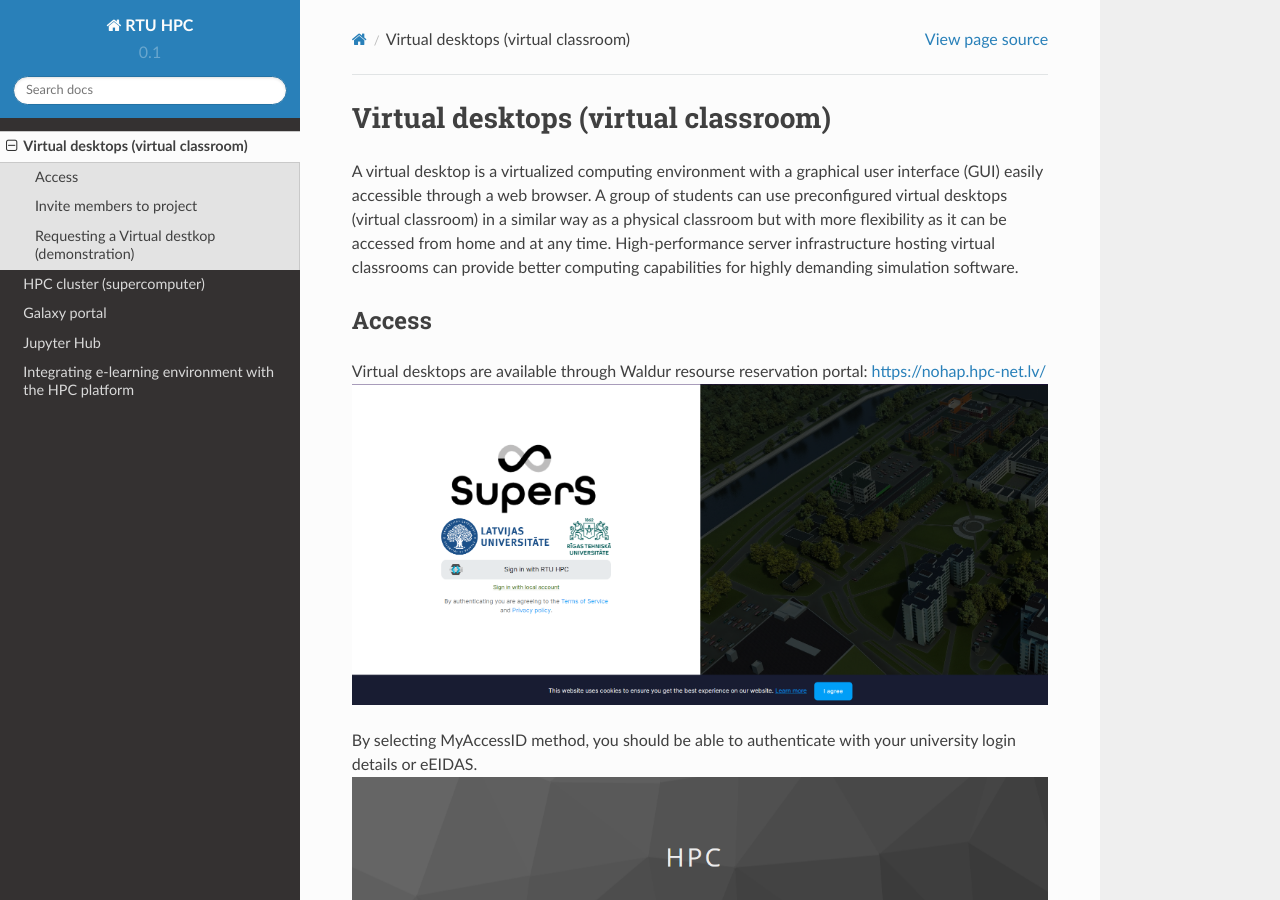
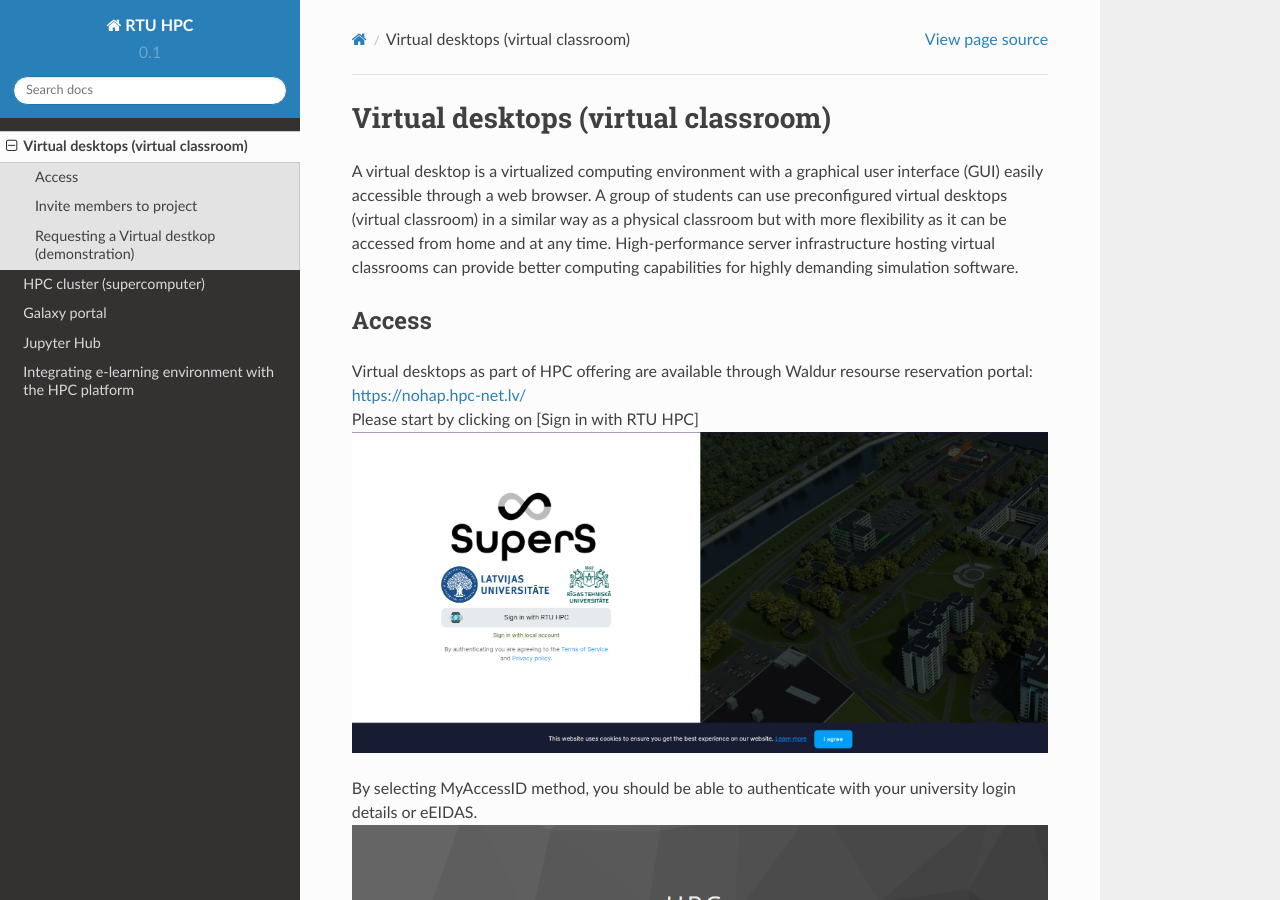
Before and after one commit to rtuhpc/hpc-platform, a Sphinx documentation site: the page built from doc/01_waldur.md, in a window 1280 px wide and 900 px high. Built offline with Sphinx 7.4.7 and the Read the Docs theme 2.0.0, drawn with Linux system fonts in a browser that asks for light colours.

Commit message:
Update 01_waldur.md
Made changes in first sentence of Access manual.

```diff
--- a/doc/01_waldur.md
+++ b/doc/01_waldur.md
@@ -3,7 +3,8 @@
 A virtual desktop is a virtualized computing environment with a graphical user interface (GUI) easily accessible through a web browser. A group of students can use preconfigured virtual desktops (virtual classroom) in a similar way as a physical classroom but with more flexibility as it can be accessed from home and at any time. High-performance server infrastructure hosting virtual classrooms can provide better computing capabilities for highly demanding simulation software.
 
 ## Access
-Virtual desktops are available through Waldur resourse reservation portal: [https://nohap.hpc-net.lv/](https://nohap.hpc-net.lv)
+Virtual desktops as part of HPC offering are available through Waldur resourse reservation portal: [https://nohap.hpc-net.lv/](https://nohap.hpc-net.lv)
+Please start by clicking on [Sign in with RTU HPC]
 ![](./images/waldur-login.png)
 
 By selecting MyAccessID method, you should be able to authenticate with your university login details or eEIDAS.
```
